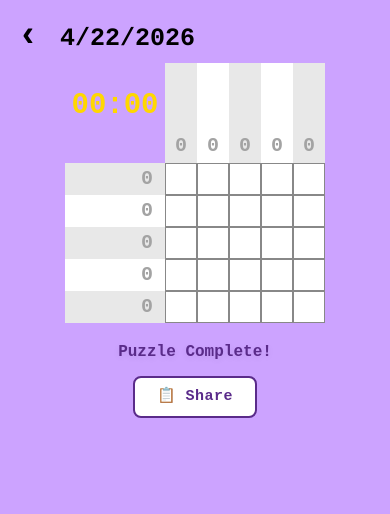
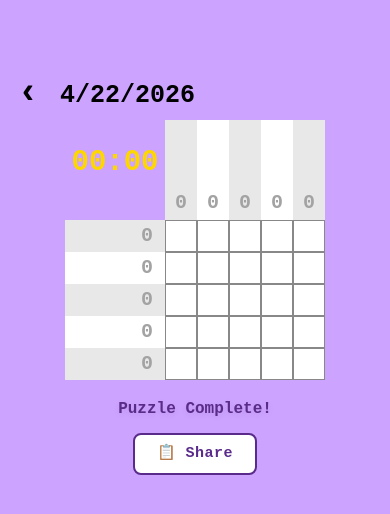
Before and after one commit to tapsley/playlist-grid-vercel, a Next.js app: page /nonogram/play in a window 390 px wide. Shown: the top 514 px of the page. Built offline with nearby package versions, Linux system fonts and the light colour scheme; no server answers; the database is empty.

Commit message:
Fixed some styling things
It looked different on mobile and I didn't like it

```diff
--- a/app/nonogram/page.tsx
+++ b/app/nonogram/page.tsx
@@ -343,7 +343,7 @@ function PicrossSplashInner() {
 
 
   return (
-    <div style={{ display: "flex", flexDirection: "column", alignItems: "center", marginTop: 0, paddingTop: 24, position: "relative", background: '#cca3ff', minHeight: '100vh', width: '100%' }}>
+    <div style={{ display: "flex", flexDirection: "column", alignItems: "center", marginTop: 0, paddingTop: 24, position: "relative", background: '#cca3ff', minHeight: '100vh', width: '100%', colorScheme: 'light' }}>
       <div style={{ position: "absolute", top: 16, right: 24, display: 'flex', flexDirection: 'column', alignItems: 'flex-end', gap: 8 }}>
         <div style={{ display: 'flex', gap: 8 }}>
           {isAuthenticated && (
--- a/app/nonogram/play/page.tsx
+++ b/app/nonogram/play/page.tsx
@@ -426,7 +426,7 @@ function PicrossPlayInner() {
   }, [grid, cleared, difficulty, editorMode, dateStr]);
 
   return (
-    <div style={{ position: 'fixed', inset: 0, display: 'flex', flexDirection: 'column', alignItems: 'center', justifyContent: 'flex-start', marginTop: 0, background: '#cca3ff', width: '100%', overflow: 'hidden', paddingTop: 15 }}>
+    <div style={{ position: 'fixed', inset: 0, display: 'flex', flexDirection: 'column', alignItems: 'center', justifyContent: 'flex-start', marginTop: 0, background: '#cca3ff', width: '100%', overflow: 'hidden', paddingTop: 72, colorScheme: 'light' }}>
       <div style={{ width: '100%', boxSizing: 'border-box', paddingLeft: 15, paddingRight: 15, display: 'flex', alignItems: 'center', justifyContent: 'space-between', zIndex: 30 }}>
         <div style={{ display: 'flex', alignItems: 'center', gap: 8 }}>
           <button
@@ -439,7 +439,7 @@ function PicrossPlayInner() {
           >
             ‹
           </button>
-          <h2 style={{ color: '#000', margin: 5, paddingLeft: 20, fontFamily: 'Courier', fontWeight: '600', fontSize: 25 }}>{formattedDate}</h2>
+          <h2 style={{ color: '#000', margin: 5, paddingLeft: 20, fontFamily: 'Courier New', fontWeight: '600', fontSize: 25 }}>{formattedDate}</h2>
         </div>
       </div>
 
```
